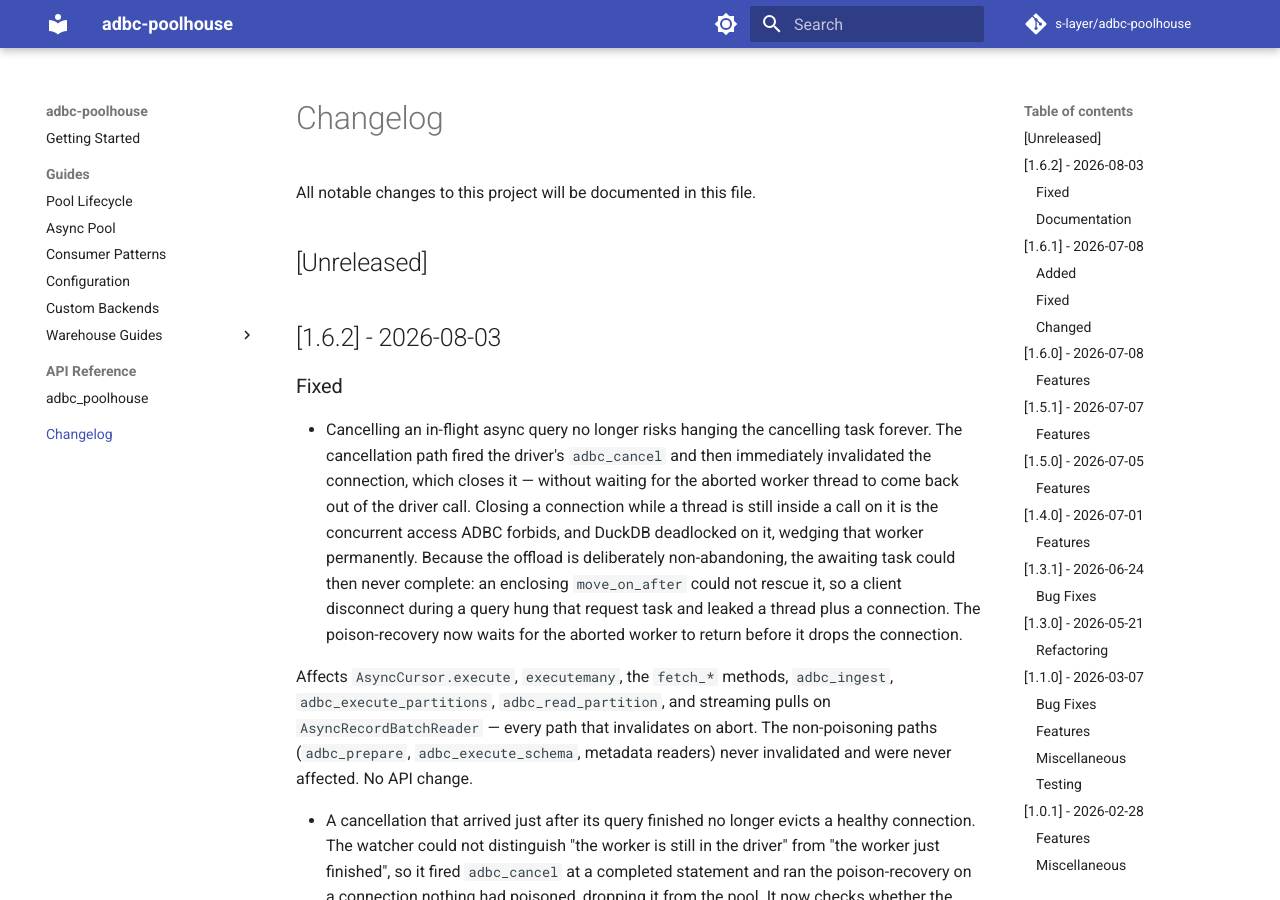
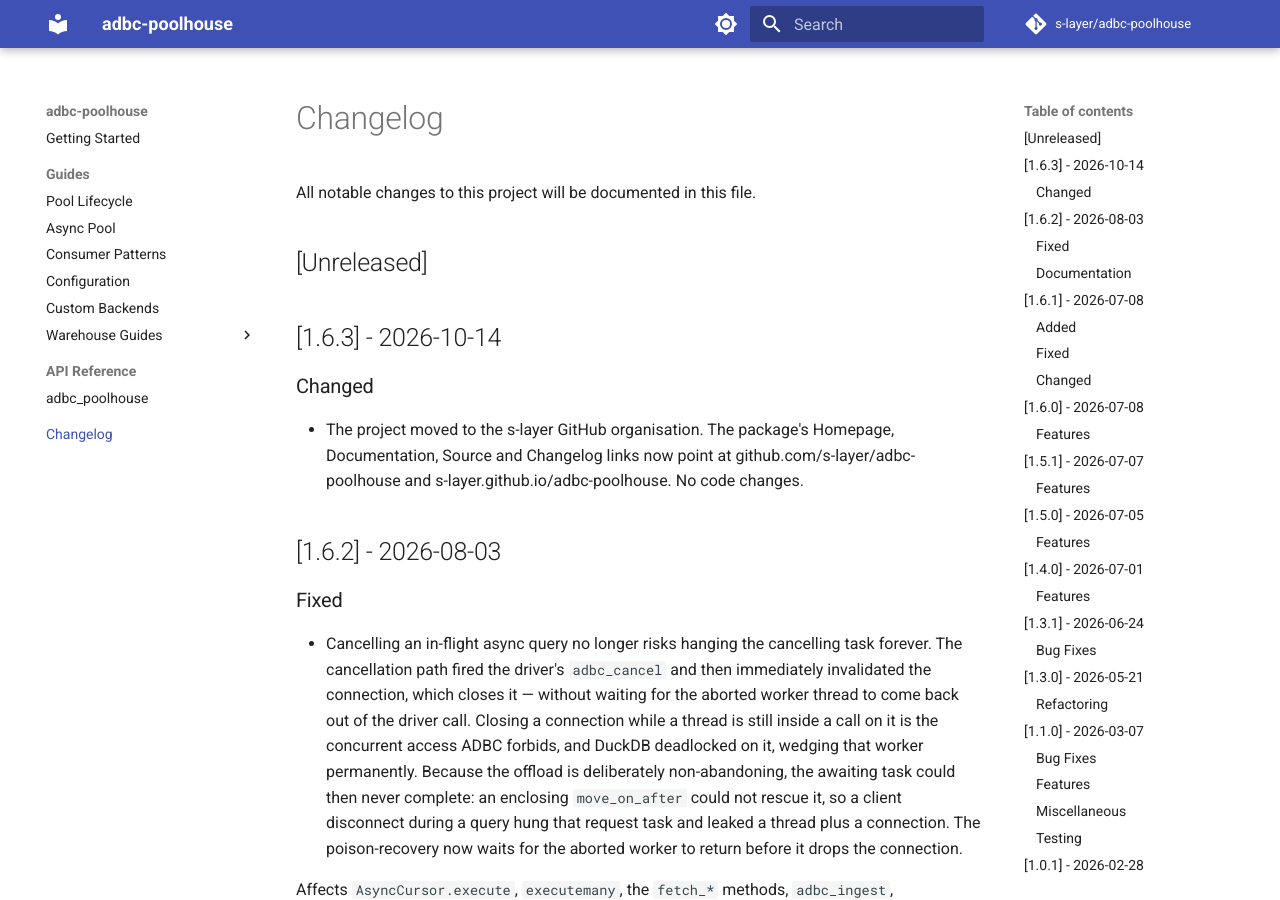
Before and after one commit to anentropic/adbc-poolhouse, an MkDocs documentation site: the page built from docs/src/changelog.md, in a window 1280 px wide and 900 px high. Built offline with MkDocs 1.6.1 and Material for MkDocs 9.7.7, drawn with Linux system fonts in a browser that asks for light colours; comment, search, counter and statistics services are not loaded.

Commit message:
chore(release): 1.6.3 (#50)
Patch release so PyPI shows the s-layer project links.


Claude-Session: https://claude.ai/code/session_018BVKVr5NaeLbh4x71K1V6k

Co-authored-by: Claude <noreply@anthropic.com>

```diff
--- a/docs/src/changelog.md
+++ b/docs/src/changelog.md
@@ -3,6 +3,12 @@
 All notable changes to this project will be documented in this file.
 
 ## [Unreleased]
+
+## [1.6.3] - 2026-10-14
+
+### Changed
+
+- The project moved to the s-layer GitHub organisation. The package's Homepage, Documentation, Source and Changelog links now point at github.com/s-layer/adbc-poolhouse and s-layer.github.io/adbc-poolhouse. No code changes.
 
 ## [1.6.2] - 2026-08-03
 
--- a/pyproject.toml
+++ b/pyproject.toml
@@ -1,6 +1,6 @@
 [project]
 name = "adbc-poolhouse"
-version = "1.6.2"
+version = "1.6.3"
 description = "Connection pooling for ADBC drivers from typed warehouse configs"
 readme = "README.md"
 authors = [
```
Also changed, not shown: 1 other file.
